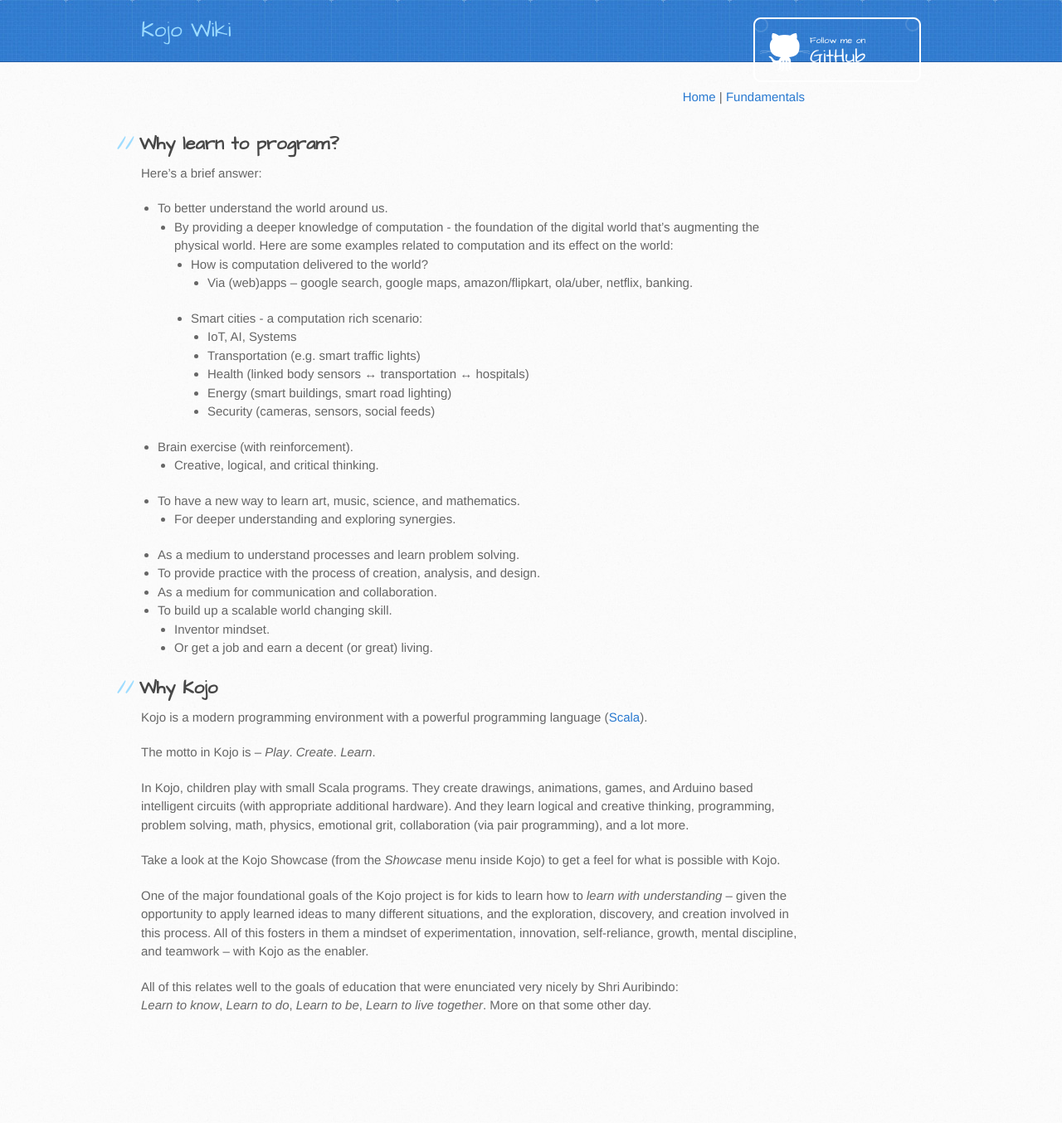
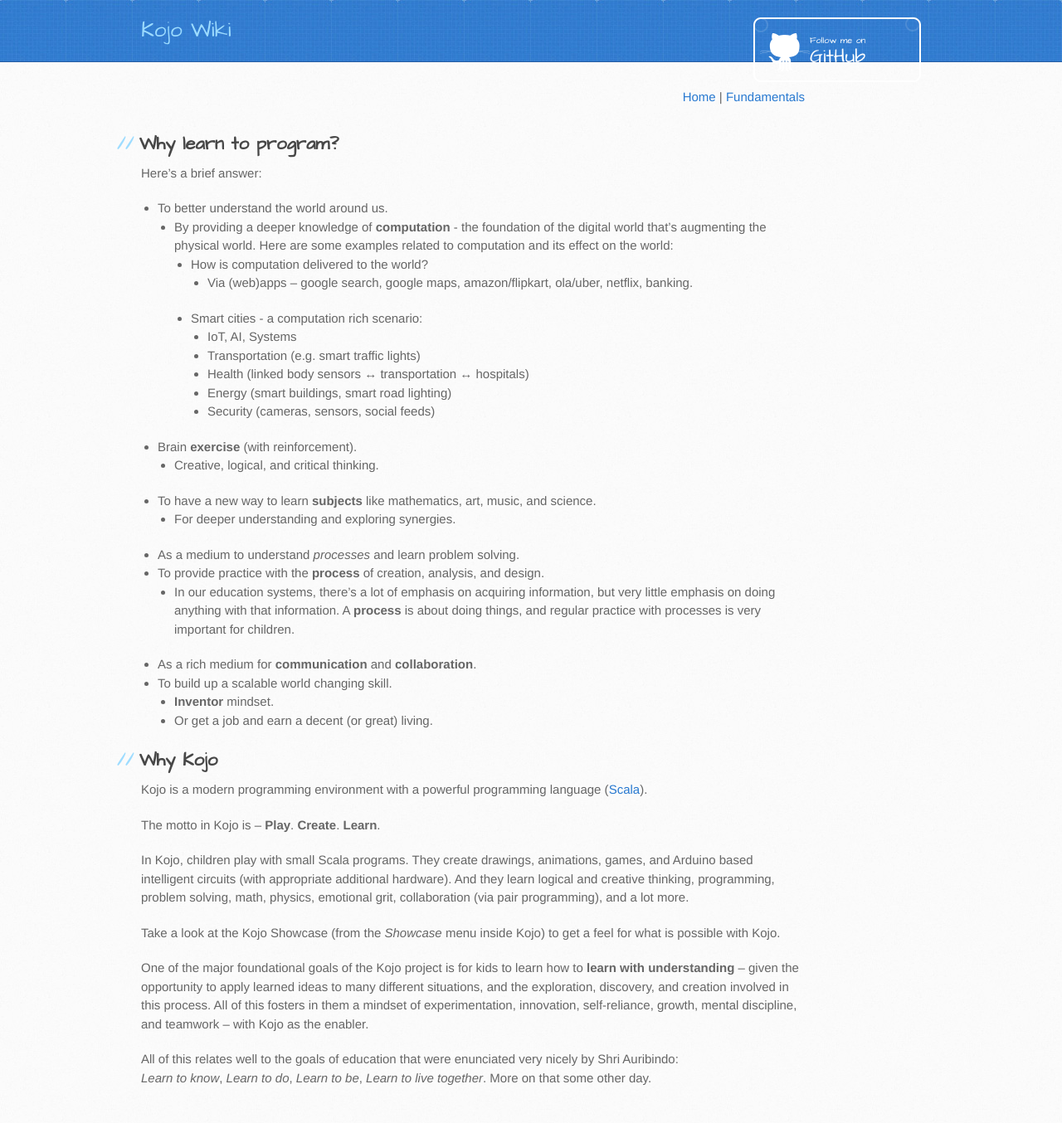
Before and after one commit to kojodoc/kojodoc.github.io, a Jekyll site: the page built from concepts/why-program-kojo.md, in a window 1280 px wide. Shown: the whole page at 83% size. Built offline with Jekyll 4.4.1, drawn with Linux system fonts in a browser that asks for light colours; our own code applies the rules of GitHub Pages for plain Markdown files; the repository's description, which GitHub fills in, is left out; before the commit the page ends 1266 px from its top, so only the background shows below that.

Commit message:
Refine 'why program'.

```diff
--- a/concepts/why-program-kojo.md
+++ b/concepts/why-program-kojo.md
@@ -7,7 +7,7 @@
 Here's a brief answer:
 
 * To better understand the world around us.
-  * By providing a deeper knowledge of computation - the foundation of the digital world that’s augmenting the physical world. Here are some examples related to computation and its effect on the world:
+  * By providing a deeper knowledge of **computation** - the foundation of the digital world that’s augmenting the physical world. Here are some examples related to computation and its effect on the world:
     * How is computation delivered to the world?
       * Via (web)apps – google search, google maps, amazon/flipkart, ola/uber, netflix, banking.
     * Smart cities - a computation rich scenario:
@@ -16,28 +16,29 @@ Here's a brief answer:
       * Health (linked body sensors ↔ transportation ↔ hospitals)
       * Energy (smart buildings, smart road lighting)
       * Security (cameras, sensors, social feeds)
-* Brain exercise (with reinforcement).
+* Brain **exercise** (with reinforcement).
   * Creative, logical, and critical thinking.
-* To have a new way to learn art, music, science, and mathematics.
+* To have a new way to learn **subjects** like mathematics, art, music, and science.
   * For deeper understanding and exploring synergies.
-* As a medium to understand processes and learn problem solving.
-* To provide practice with the process of creation, analysis, and design.
-* As a medium for communication and collaboration.
+* As a medium to understand *processes* and learn problem solving.
+* To provide practice with the **process** of creation, analysis, and design.
+  * In our education systems, there's a lot of emphasis on acquiring information, but very little emphasis on doing anything with that information. A **process** is about doing things, and regular practice with processes is very important for children.
+* As a rich medium for **communication** and **collaboration**.
 * To build up a scalable world changing skill.
-  * Inventor mindset.
+  * **Inventor** mindset.
   * Or get a job and earn a decent (or great) living.
 
 
 ## Why Kojo
 Kojo is a modern programming environment with a powerful programming language ([Scala](http://scala-lang.org)).
 
-The motto in Kojo is – *Play*. *Create*. *Learn*.
+The motto in Kojo is – **Play**. **Create**. **Learn**.
 
 In Kojo, children play with small Scala programs. They create drawings, animations, games, and Arduino based intelligent circuits (with appropriate additional hardware). And they learn logical and creative thinking, programming, problem solving, math, physics, emotional grit, collaboration (via pair programming), and a lot more.
 
 Take a look at the Kojo Showcase (from the *Showcase* menu inside Kojo) to get a feel for what is possible with Kojo.
 
-One of the major foundational goals of the Kojo project is for kids to learn how to *learn with understanding* – given the opportunity to apply learned ideas to many different situations, and the exploration, discovery, and creation involved in this process. All of this fosters in them a mindset of experimentation, innovation, self-reliance, growth, mental discipline, and teamwork – with Kojo as the enabler.
+One of the major foundational goals of the Kojo project is for kids to learn how to **learn with understanding** – given the opportunity to apply learned ideas to many different situations, and the exploration, discovery, and creation involved in this process. All of this fosters in them a mindset of experimentation, innovation, self-reliance, growth, mental discipline, and teamwork – with Kojo as the enabler.
 
 
 All of this relates well to the goals of education that were enunciated very nicely by Shri Auribindo:
```
Also changed, not shown: fundamentals-index.md (+4 -4 lines).
